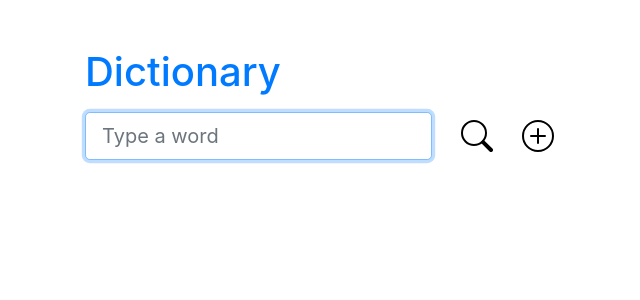
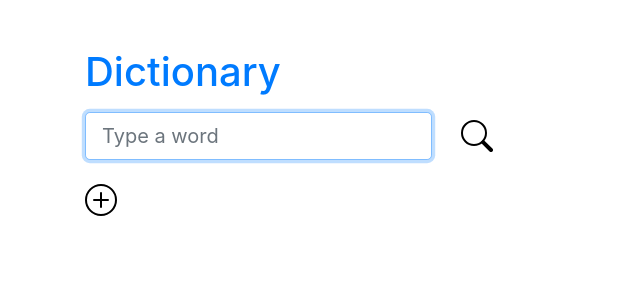
Before and after one commit to dunetna/dictionary, a Django app: page / in a window 1280 px wide. Shown: the top 300 px of the page, without its empty margins (0-640 px from the left). Run offline with Django 3.2, Linux system fonts and the light colour scheme; some libraries are stand-ins or nearby versions.

Commit message:
Move add button to the botttom

```diff
--- a/words/templates/words/index.html
+++ b/words/templates/words/index.html
@@ -5,7 +5,6 @@
     <div class="form-inline">
         <input id="search" name="search" class="form-control form-control-lg mr-3" type="text" placeholder="Type a word" autofocus>
         <button type="submit" class="btn"><img src="{% static 'img/search.svg' %}" alt="Search" width="32" height="32" title="Search" class="mr-3"></button>
-        <a href="add"><img src="{% static 'img/plus-circle.svg' %}" alt="Add" width="32" height="32" title="Add"></a>
     </div>
 </form>
 {% if 'search' in request.GET %}
@@ -18,4 +17,7 @@
         <div>There are no results.</div>
     {% endif %}
 {% endif %}
+<div class="mt-3">
+    <a href="add"><img src="{% static 'img/plus-circle.svg' %}" alt="Add" width="32" height="32" title="Add"></a>
+</div>
 {% endblock %}
```
